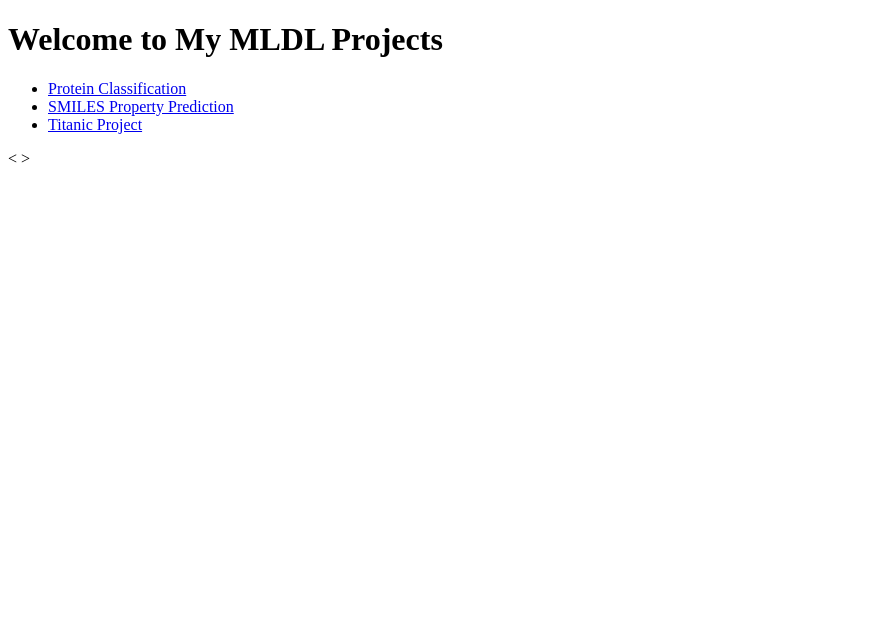
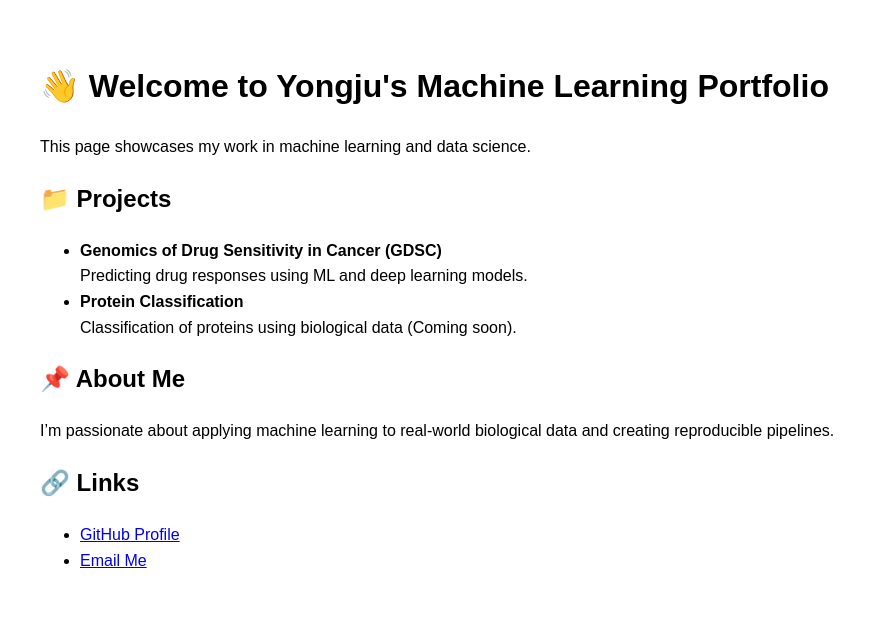
Before and after one commit to Yongjudan/ML_portfolio, a plain HTML site: page index.html in a window 1280 px wide. Shown: the whole page, without its empty margins (0-888 px from the left). Drawn offline with Linux system fonts and the light colour scheme.

Commit message:
Changed index.html

```diff
--- a/index.html
+++ b/index.html
@@ -1,17 +1,32 @@
 <!DOCTYPE html>
-<html>
+<html lang="en">
 <head>
-  <title>MLDL Projects Portfolio</title>
+  <meta charset="UTF-8">
+  <meta name="viewport" content="width=device-width, initial-scale=1">
+  <title>Yongju's ML Portfolio</title>
 </head>
-<body>
-  <h1>Welcome to My MLDL Projects</h1>
+<body style="font-family: Arial, sans-serif; padding: 2rem; line-height: 1.6;">
+
+  <h1>👋 Welcome to Yongju's Machine Learning Portfolio</h1>
+
+  <p>This page showcases my work in machine learning and data science.</p>
+
+  <h2>📁 Projects</h2>
   <ul>
-    <li><a href="protein_classification/">Protein Classification</a></li>
-    <li><a href="smiles_property_prediction/">SMILES Property Prediction</a></li>
-    <li><a href="titanic_project/">Titanic Project</a></li>
+    <li><strong>Genomics of Drug Sensitivity in Cancer (GDSC)</strong><br>
+        Predicting drug responses using ML and deep learning models.</li>
+    <li><strong>Protein Classification</strong><br>
+        Classification of proteins using biological data (Coming soon).</li>
   </ul>
+
+  <h2>📌 About Me</h2>
+  <p>I’m passionate about applying machine learning to real-world biological data and creating reproducible pipelines.</p>
+
+  <h2>🔗 Links</h2>
+  <ul>
+    <li><a href="https://github.com/Yongjudan">GitHub Profile</a></li>
+    <li><a href="mailto:your.email@example.com">Email Me</a></li>
+  </ul>
+
 </body>
 </html>
-<!-- Trigger rebuild -->
-
-< >
```
